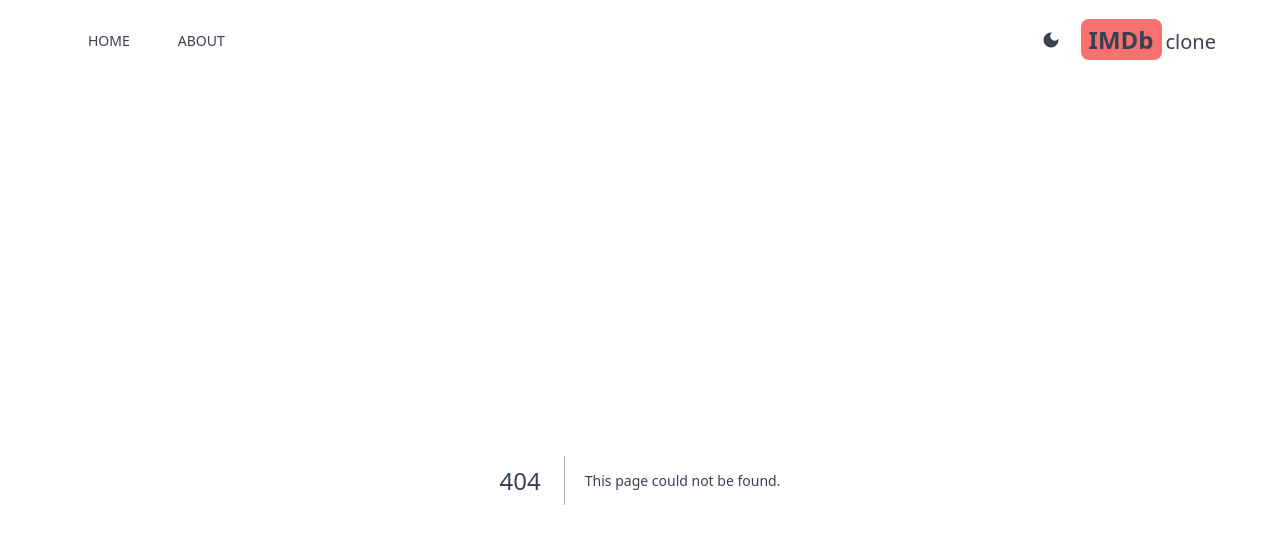
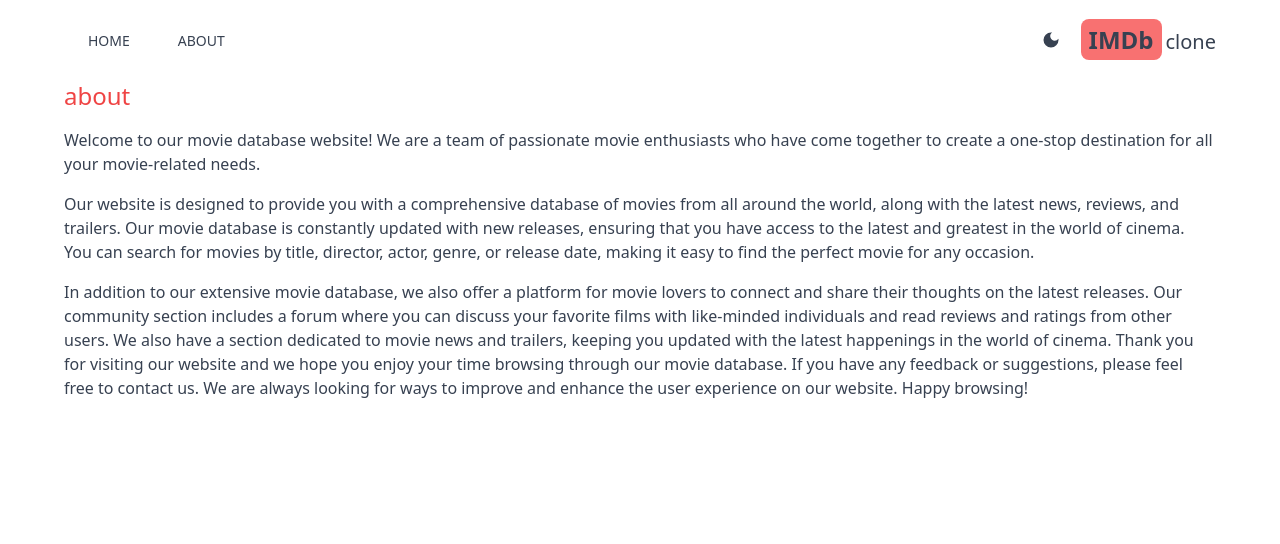
Before and after one commit to Benjamin2602/InternetMovieDatabase-Nextjs, a Next.js app: page /about in a window 1280 px wide. Before the commit this address had no page. Shown: the top 544 px of the page. Built offline with nearby package versions, Linux system fonts and the light colour scheme.

Commit message:
about page is added

```diff
--- /dev/null
+++ b/src/app/about/page.js
@@ -0,0 +1,42 @@
+import React from 'react'
+
+
+
+export default function About() {
+
+  return (
+    <div className="max-w-6xl mx-auto space-y-4">
+    {/* layout.js will be applied to all the subfolders or subdirectories */}
+      <h1 className="text-2xl font-medium text-red-500">about</h1>
+      <p>
+        Welcome to our movie database website! We are a team of passionate movie
+        enthusiasts who have come together to create a one-stop destination for
+        all your movie-related needs.
+      </p>
+
+      <p>
+        Our website is designed to provide you with a comprehensive database of
+        movies from all around the world, along with the latest news, reviews,
+        and trailers. Our movie database is constantly updated with new
+        releases, ensuring that you have access to the latest and greatest in
+        the world of cinema. You can search for movies by title, director,
+        actor, genre, or release date, making it easy to find the perfect movie
+        for any occasion.
+      </p>
+
+      <p>
+        In addition to our extensive movie database, we also offer a platform
+        for movie lovers to connect and share their thoughts on the latest
+        releases. Our community section includes a forum where you can discuss
+        your favorite films with like-minded individuals and read reviews and
+        ratings from other users. We also have a section dedicated to movie news
+        and trailers, keeping you updated with the latest happenings in the
+        world of cinema. Thank you for visiting our website and we hope you
+        enjoy your time browsing through our movie database. If you have any
+        feedback or suggestions, please feel free to contact us. We are always
+        looking for ways to improve and enhance the user experience on our
+        website. Happy browsing!
+      </p>
+    </div>
+  )
+}
```
